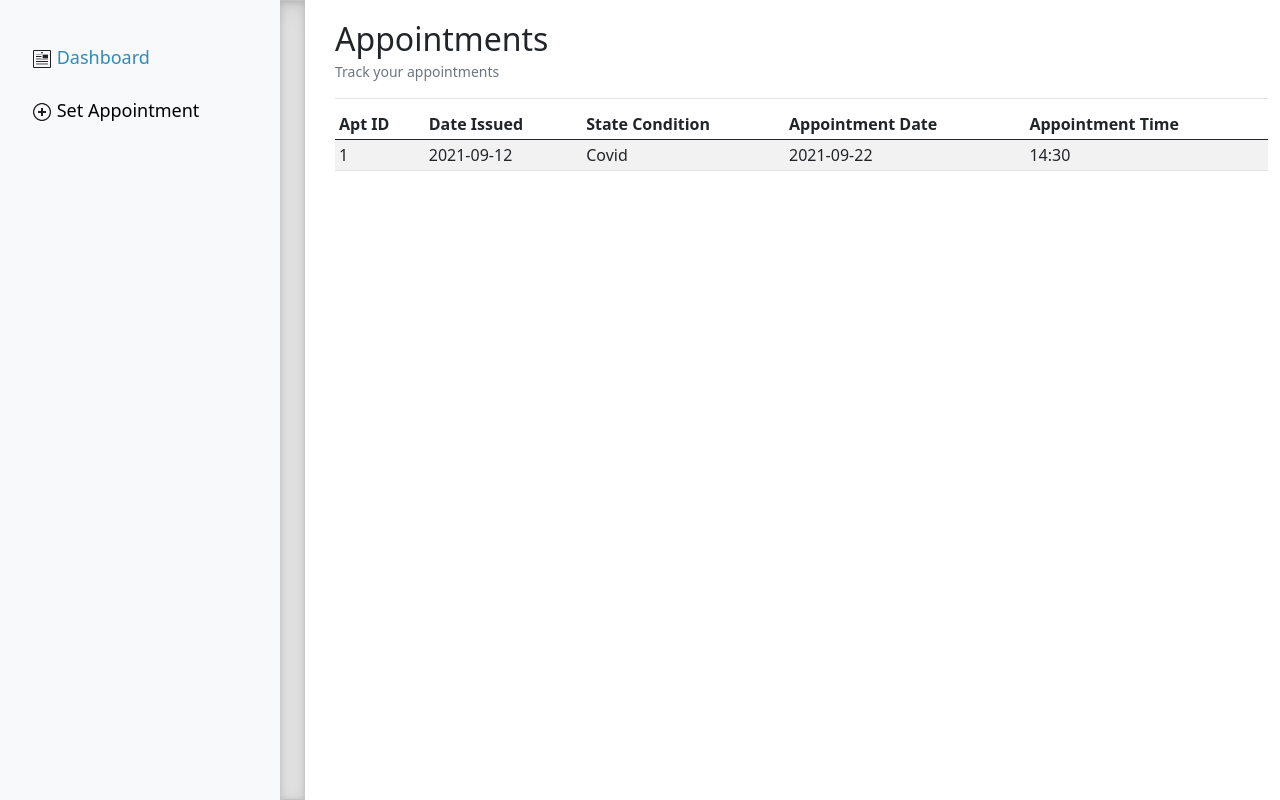
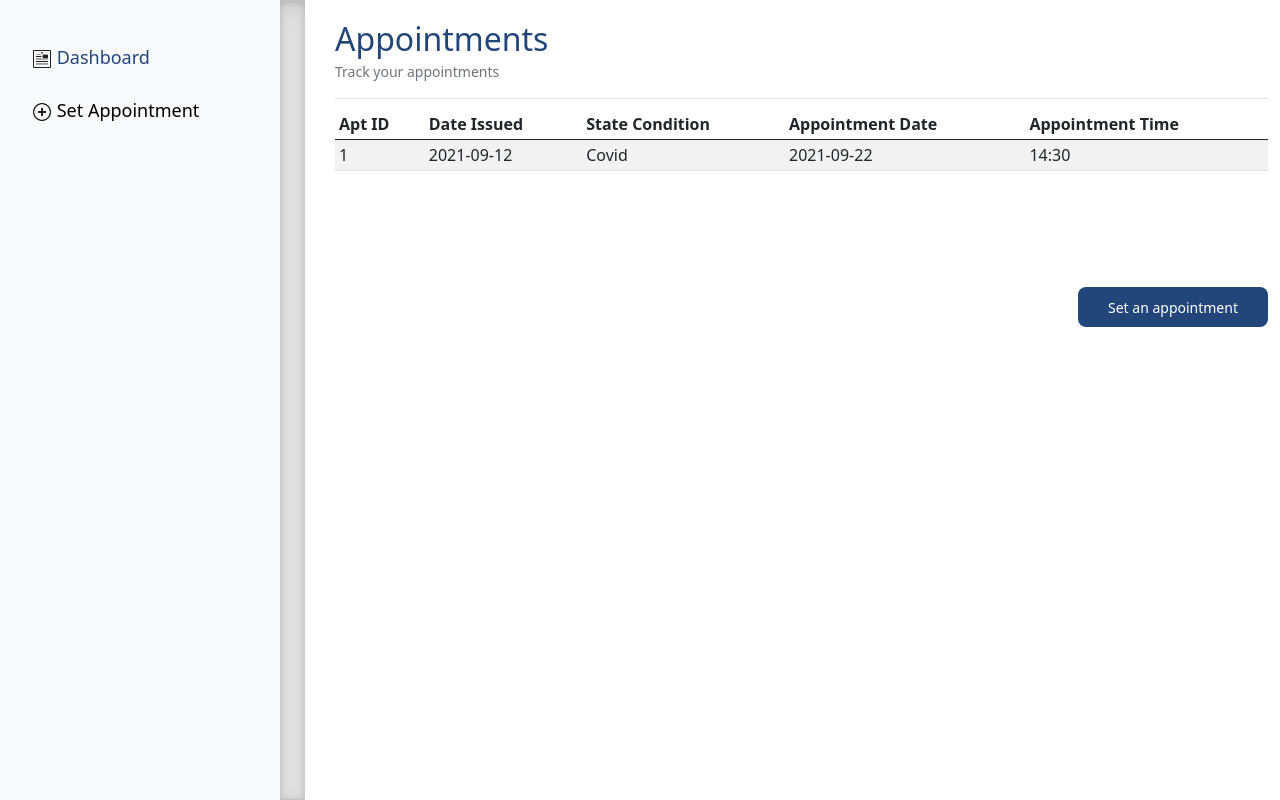
Before and after one commit to stephanieeurice/BrgyHealthCenter-Sys, a PHP site: page /patient_dashboard.php in a window 1280 px wide. Shown: the part 94-894 px from the top of the page. Run offline with PHP 8.4, Linux system fonts and the light colour scheme; a user stored in the database is signed in; data comes from the database, SQL or seed files in the repository; some libraries are stand-ins or nearby versions.

Commit message:
edited some styles

```diff
--- a/patient_dashboard.php
+++ b/patient_dashboard.php
@@ -19,6 +19,7 @@
     <link href="assets/custom/sidebars.css" rel="stylesheet">
     <link href="assets/custom/alert.css" rel="stylesheet">
     <link href="assets/custom/alert2.css" rel="stylesheet">
+    <link rel="stylesheet" href="https://cdnjs.cloudflare.com/ajax/libs/font-awFesome/4.7.0/css/font-awesome.min.css">
     <title>Patient Dashboard</title>
 
     <style>
@@ -51,7 +52,7 @@
           <div class="d-flex flex-column flex-shrink-0 p-3 text-white bg-light" style="width: 280px; ">
               <ul class="nav nav-pills flex-column mb-auto">
                 <li class="nav-item" style="margin-top:20px">
-                    <a href="#" class="nav-link" style="color: #308aba">
+                    <a href="#" class="nav-link" style="color: #23467a; font-weight: 500;">
                         <img src="assets/icons/dashboard.png" height="20px">  Dashboard
                     </a>
                 </li>
@@ -69,7 +70,7 @@
 
           <div class="border-bottom">
             <div class="d-flex justify-content-between flex-wrap flex-md-nowrap align-items-center">
-              <h2 style="margin-top: 35px;margin-bottom: 15px">Appointments</h2>
+              <h2 style="margin-top: 35px;margin-bottom: 15px; color: #23467a; ">Appointments</h2>
             </div>
             <p class="text-muted" style="margin-top:-12px">Track your appointments</p>
           </div>
@@ -102,6 +103,15 @@
             </table>
           </div>
 
+
+          <div style="text-align: right; margin-top: 100px;">
+            <a href="patient_appointment.php">
+            <button style="height: 40px; border: none; border-radius: 0.5rem; width: 190px; background-color:#23467a; color: #fff " >
+            <i class="fa-regular fa-circle-plus"></i><span>Set an appointment</span>
+            </button>
+            </a>
+          </div>
+
         </div>
     </main>
 
```
Also changed, not shown: patient_appointment.php (+9 -8 lines).
